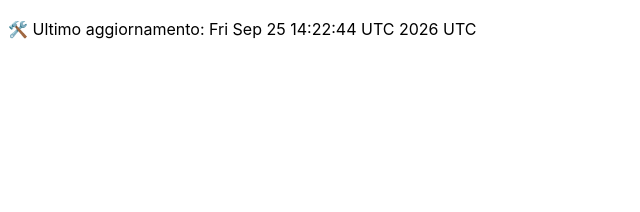
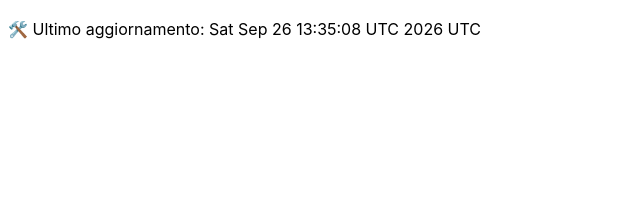
Before and after one commit to DanteTrb/DanteTrb.github.io, a Jekyll site: the page built from badges.md, in a window 1280 px wide. Shown: the top 212 px of the page, without its empty margins (0-640 px from the left). Built offline with Jekyll 4.4.1, drawn with Linux system fonts in a browser that asks for light colours; our own code applies the rules of GitHub Pages for plain Markdown files.

Commit message:
🛠️ Aggiornamento automatico badge

```diff
--- a/badges.md
+++ b/badges.md
@@ -1 +1 @@
-🛠️ Ultimo aggiornamento: Fri Sep 25 14:22:44 UTC 2026 UTC
+🛠️ Ultimo aggiornamento: Sat Sep 26 13:35:08 UTC 2026 UTC
```
